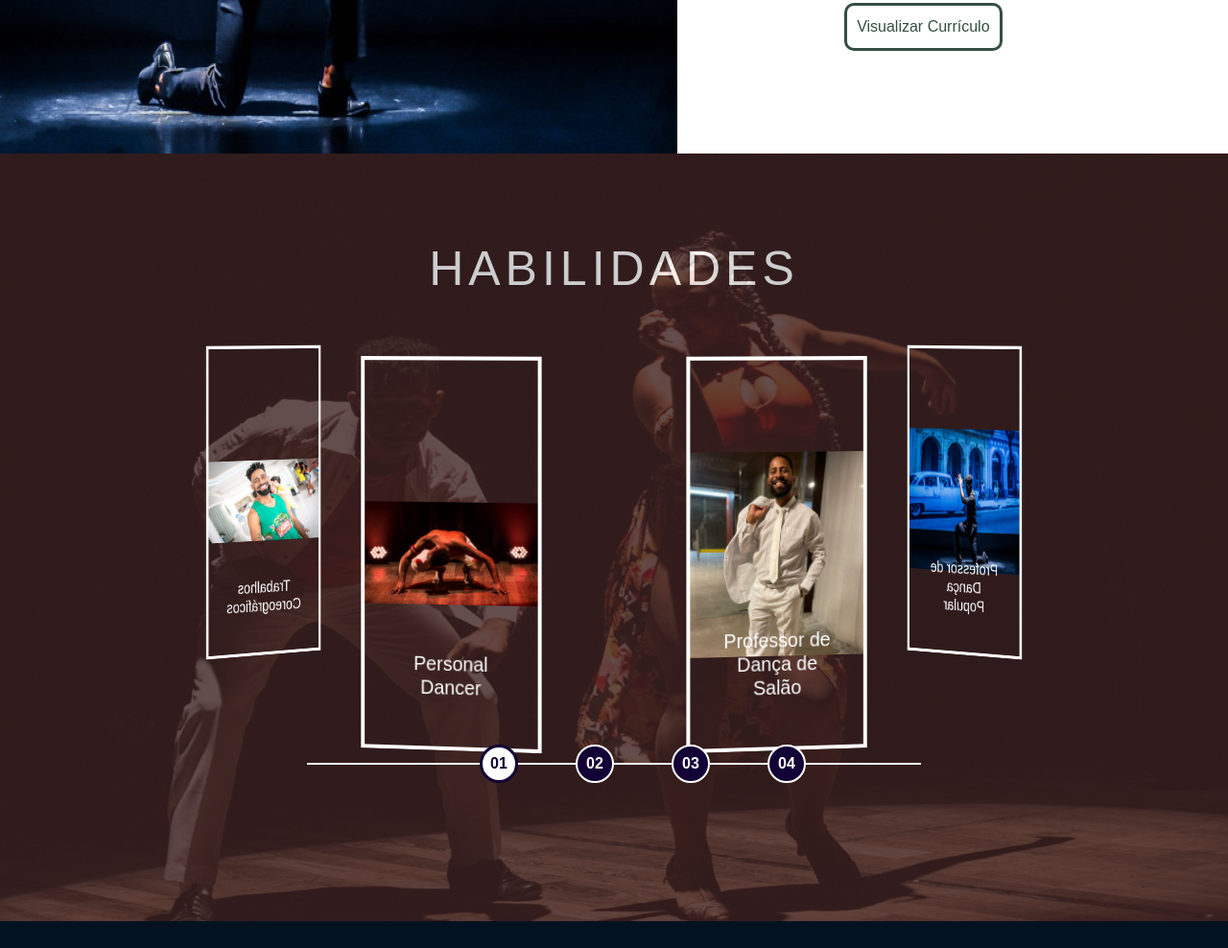
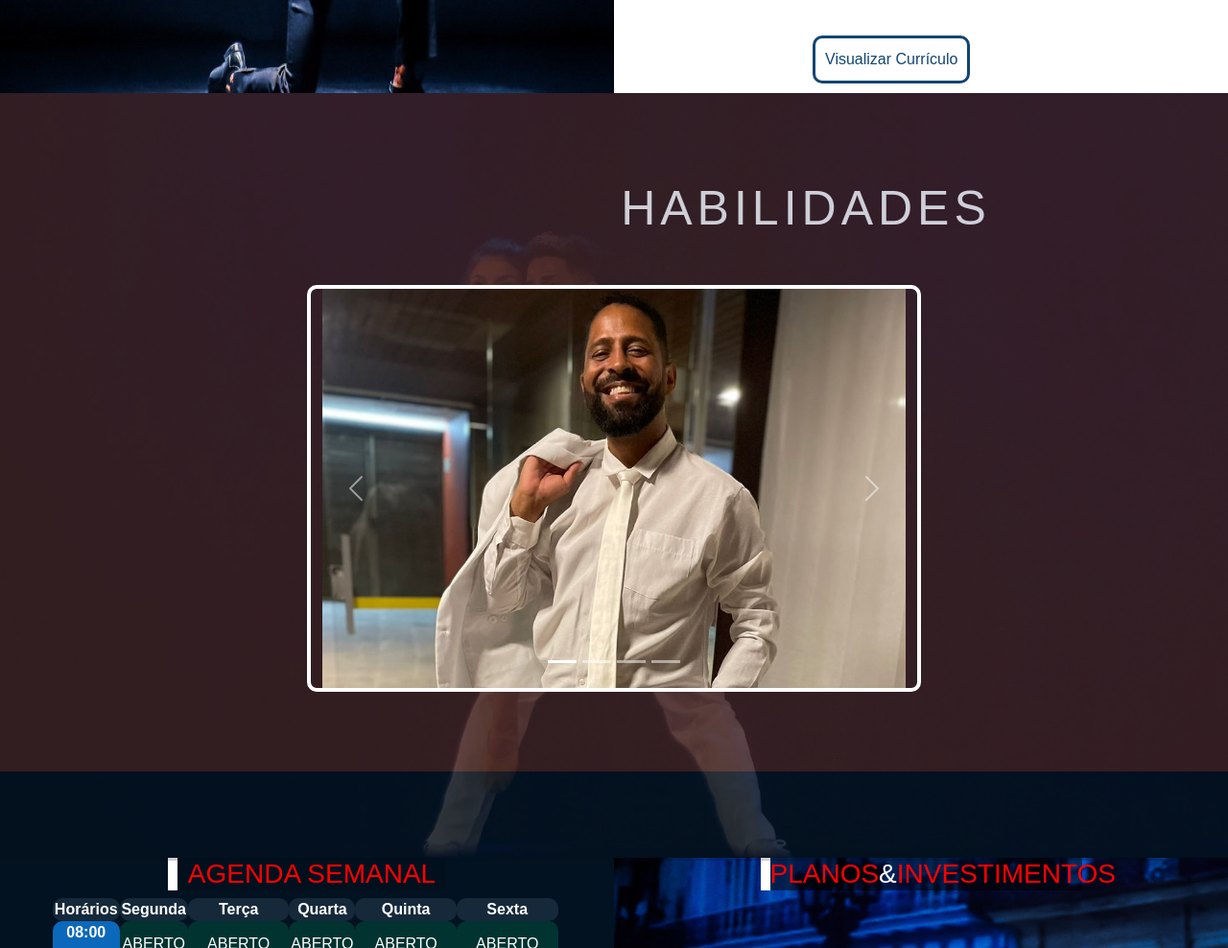
Before and after one commit to ValdemirVieira/personal-page, a plain HTML site: page index.html in a window 1280 px wide. Shown: the part 1333-2321 px from the top of the page at 96% size. Drawn offline with nearby package versions, Linux system fonts and the light colour scheme; a web font is replaced by a local one.

Commit message:
Ajustes nas seções Currículo e Habilidades

```diff
--- a/assets/css/index.css
+++ b/assets/css/index.css
@@ -50,7 +50,7 @@ span.branco {
 
 /* Início estilo da barra de navegação */
 .navegacao {
-    background-color: rgb(48, 0, 0);
+    background-color: #210705;
     display: flex;
     gap: 0.5rem;
 }
@@ -68,6 +68,7 @@ span.branco {
 
 .nav-item a:hover, .nav-item a:focus {
     background-color: rgb(0, 0, 65);
+    border-radius: 10px;
     color: white;
     box-shadow: 2px 2px 5px rgba(0, 0, 0, 0.400);
     transform: translate(3px, -3px);
@@ -99,17 +100,20 @@ h2 {
 /* Fim estilo da sessão home */
 
 /* Início estilo da sessão currículo */
+section#curriculo {
+    height: 715px;
+}
+
 div.imagem01 {
     background-image: url('../images/meio-bg-tela-2.jpg');
     background-attachment: fixed;
-    background-position: right center;
-    width: 740px;
-    height: 778px;
+    width: 50%;
+    height: 100%;
 }
 
 div.resumo {
-    width: 600px;
-    height: 650px;
+    width: 50%;
+    height: 100%;
 }
 
 div.resumo h2 {
@@ -117,44 +121,49 @@ div.resumo h2 {
     text-transform: uppercase;
     color: #114573;
     text-align: center;
-    margin-top: 40px;
+    margin-top: 90px;
     font-size: 35px;
 }
 
-div.resumo > p {
-    color: #344E41;
+div.resumo p {
+    color: #114573;
     text-align: justify;
     margin-top: 50px;
+    width: 80%;
 }
 
 .botao {
     width: 300px;
 }
 
-.botao > button {
+.botao button {
     margin: 25px;
     background: none;
     border-radius: 10px;
-    border: 3px solid #344E41;
+    border: 3px solid #114573;
     padding: 10px;
-    color: #344E41;
+    color: #114573;
+    transition: all 0.5s ease-out;
 }
 
-div.resumo .botao button:hover {
-    background-color: #344E41;
+.botao button:hover {
+    background-color: #114573;
     color: white;
+    box-shadow: 2px 2px 5px rgba(0, 0, 0, 0.400);
+    transform: translate(3px, -3px);
+    transition: transform .3s, background-color .5s;
 }
 /* Fim estilo da sessão currículo */
 
 /* Início estilo da sessão habilidades */
 section#habilidades {
-    height: 100vh;
+    height: 707px;
     background-color: #240505e1;
 }
 
 section#habilidades::before {
     content: "";
-    background-image: url('../images/bg-tela5.jpg');
+    background-image: url('../images/danca.jpg');
     background-repeat: no-repeat;
     background-position: center;
     background-size: cover;
@@ -162,7 +171,6 @@ section#habilidades::before {
     height: 100%;
     position: absolute;
     opacity: 0.2;
-    transition: background-image 1s ease-in-out, opacity 1s ease-in-out;
 }
 
 .habilidade {
@@ -178,48 +186,20 @@ section#habilidades::before {
     color: #ffffff;
     font-size: 50px;
     letter-spacing: 0.1em;
-    margin: 90px auto 10px;
+    margin-top: 90px;
+    margin-left: 400px;
 }
 
 .carrossel-cards {
+    width: 50%;
+    height: 60%;
+    margin-top: 50px;
     position: relative;
     display: flex;
     align-items: center;
-    justify-content: space-evenly;
-    perspective: 4000px;
-}
-
-.cards-carrosel {
-    display: flex;
-    justify-content: center;
-    width: calc(100vw / 4 - 10%);
-    transform-style: preserve-3d;
-    transition: transform 0.4s ease-in;
-}
-
-.card-link {
     border: 0.3rem solid white;
-    width: 100%;
-    height: 50vh;
-    position: absolute;
+    border-radius: 10px;
     transition: filter .5s ease-in-out;
-    margin-top: 50px;
-}
-
-.card-link:nth-child(1) {
-    transform: rotateY(15deg) translateZ(50vw);
-}
-
-.card-link:nth-child(2) {
-    transform: rotateY(135deg) translateZ(50vw);
-}
-
-.card-link:nth-child(3) {
-    transform: rotateY(225deg) translateZ(50vw);
-}
-
-.card-link:nth-child(4) {
-    transform: rotateY(345deg) translateZ(50vw);
 }
 
 .card-imagem {
@@ -228,64 +208,6 @@ section#habilidades::before {
     object-fit: contain;
     position: relative;
     transition: 1s ease-in-out;
-}
-
-.controller {
-    position: relative;
-    display: flex;
-    justify-content: center;
-    align-items: center;
-    margin-top: 30rem;
-    bottom: 1.5rem;
-    width: 100%;
-    color: white;
-}
-
-.controller__button {
-    display: flex;
-    align-items: center;
-    justify-content: center;
-    width: 2.5rem;
-    height: 2.5rem;
-    border: 2px solid white;
-    border-radius: 50%;
-    background-color: #120235;
-    text-align: center;
-    font-size: 1rem;
-    font-weight: bold;
-    cursor: pointer;
-    z-index: 1;
-    transition: transform 0.3s ease-in-out;
-}
-
-.controller__button:hover {
-    transform: scale(1.1);
-}
-
-.controller__button:nth-child(1) {
-    margin: 0 3.75rem;
-}
-
-.controller__button:nth-child(3) {
-    margin: 0 3.75rem;
-}
-
-.controller__button--active {
-    background-color: white;
-    color: #120235;
-    border: 0.1875rem solid #120235;
-}
-
-.controller__line {
-    background-color: white;
-    width: 50%;
-    height: 2px;
-    position: absolute;
-}
-
-.card-link--hovered .card-imagem {
-    transform: scale(1.4);
-    filter: drop-shadow(30px 10px 4px rgba(0, 0, 0, .5));
 }
 /* Fim estilo da sessão habilidades */
 
--- a/index.html
+++ b/index.html
@@ -64,7 +64,7 @@
         <div class="container resumo align-self-center">
             <h2>Resumo Artístico</h2>
 
-            <p>
+            <p class="container">
                 Iniciei  no universo da Dança em 2002, primeiramente com as Danças Populares, como: Frevo, Maracatu, Caboclinho, Ciranda, entre outras; posteriormente, conhecendo as Danças de Salão, como: Bolero, Samba de Gafieira, Forró, Salsa, entre outras. Sou graduado em Licenciatura em Dança pela UFPE, já trabalhei como professor em  várias escolas de dança de Recife, e hoje sou parte da equipe da Uno Espaço Criativo de Dança; já ministrei aulas em alguns congressos de dança em Recife e um em João Pessoa - PB; já integrei vários grupos de dança em Recife, tendo a oportunidade de me apresentando em vários festivais de dança, mostras coreográficas e espetáculos, dentro e fora de Pernambuco. Tenho dois projetos aprovados por Lei de incentivo à Cultura, e participei de alguns projetos de outros profissionais. Durante esses anos dedicados à Dança, tive a oportunidade de fazer aulas de outras modalidades de Dança, como: Ballet Clássico, Jazz, Damça Comtemporânea; Fiz aulas de percussão, Teatro e Pilates, chegando a obter o certificado Gateway Mat e Aparelhos, pela Phisio Pilates/Polestar Brasil.
             </p>
 
@@ -79,49 +79,47 @@
             <h2>Habilidades</h2>
         </div>
 
-        <div class="carrossel-cards">
-            <div class="cards-carrosel" style="transform: translateZ(-40vw) rotateY(0deg);">
-                <a href="#" id="habilidade1" class="card-link">
-                    <img src="assets/images/meio-bg-tela2.jpg" class="card-imagem" alt="Card Professor de Dança de Salão">
+        <div id="carouselExampleCaptions" class="carousel container carrossel-cards slide">
+            <div class="carousel-indicators">
+                <button type="button" data-bs-target="#carouselExampleCaptions" data-bs-slide-to="0" class="active" aria-current="true" aria-label="Slide 1"></button>
+                <button type="button" data-bs-target="#carouselExampleCaptions" data-bs-slide-to="1" aria-label="Slide 2"></button>
+                <button type="button" data-bs-target="#carouselExampleCaptions" data-bs-slide-to="2" aria-label="Slide 3"></button>
+                <button type="button" data-bs-target="#carouselExampleCaptions" data-bs-slide-to="3" aria-label="Slide 4"></button>
+            </div>
+            <div class="carousel-inner card-imagem">
+                <div class="carousel-item active">
+                    <img src="assets/images/meio-bg-tela2.jpg" class="d-block w-100" alt="Card Professor de Dança de Salão">
                     <div class="carousel-caption d-none d-md-block">
-                      <h5>Professor de Dança de Salão</h5>
+                        <h5>Professor de Dança de Salão</h5>
                     </div>
-                </a>
-                <a href="#" id="habilidade2" class="card-link">
-                    <img src="assets/images/meio-bg-tela-2.jpg" class="card-imagem" alt="...">
+                </div>
+                <div class="carousel-item">
+                    <img src="assets/images/bg-tela1.jpg" class="d-block w-100" alt="Card Professor de Dança Popular">
                     <div class="carousel-caption d-none d-md-block">
-                      <h5>Professor de Dança Popular</h5>
+                        <h5>Professor de Dança Popular</h5>
                     </div>
-                </a>
-                <a href="#" id="habilidade3" class="card-link">
-                    <img src="assets/images/bg-tela3.jpg" class="card-imagem" alt="...">
+                </div>
+                <div class="carousel-item">
+                    <img src="assets/images/bg-tela3.jpg" class="d-block w-100" alt="Card Trabalhos Coreográficos">
                     <div class="carousel-caption d-none d-md-block">
-                      <h5>Trabalhos Coreográficos</h5>
+                        <h5>Trabalhos Coreográficos</h5>
                     </div>
-                </a>
-                <a href="" id="habilidade4" class="card-link">
-                    <img src="assets/images/bg-tela1.jpg" class=" card-imagem" alt="...">
+                </div>
+                <div class="carousel-item">
+                    <img src="assets/images/meio-bg-tela-2.jpg" class="d-block w-100" alt="Card Personal Dancer">
                     <div class="carousel-caption d-none d-md-block">
-                      <h5>Personal Dancer</h5>
+                        <h5>Personal Dancer</h5>
                     </div>
-                </a>
+                </div>
             </div>
-        </div>
-
-        <div class="controller">
-            <div id="1" onclick="selectCarouselItem(this)" class="controller__button controller__button--active">
-                01
-            </div>
-            <div id="2" onclick="selectCarouselItem(this)" class="controller__button">
-                02
-            </div>
-            <div id="3" onclick="selectCarouselItem(this)" class="controller__button">
-                03
-            </div>
-            <div id="4" onclick="selectCarouselItem(this)" class="controller__button">
-                04
-            </div>
-            <div class="controller__line"></div>
+            <button class="carousel-control-prev" type="button" data-bs-target="#carouselExampleCaptions" data-bs-slide="prev">
+                <span class="carousel-control-prev-icon" aria-hidden="true"></span>
+                <span class="visually-hidden">Previous</span>
+            </button>
+            <button class="carousel-control-next" type="button" data-bs-target="#carouselExampleCaptions" data-bs-slide="next">
+                <span class="carousel-control-next-icon" aria-hidden="true"></span>
+                <span class="visually-hidden">Next</span>
+            </button>
         </div>
     </section>
 
@@ -317,6 +315,9 @@
         </div>
     </section>
 
+    <!--
+
+    -->
 
     <script src="https://cdn.jsdelivr.net/npm/bootstrap@5.3.0/dist/js/bootstrap.bundle.min.js" integrity="sha384-geWF76RCwLtnZ8qwWowPQNguL3RmwHVBC9FhGdlKrxdiJJigb/j/68SIy3Te4Bkz" crossorigin="anonymous"></script>
 </body>
```
